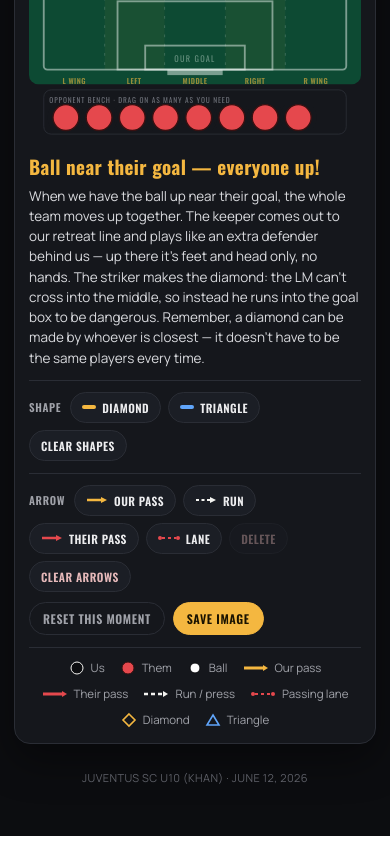
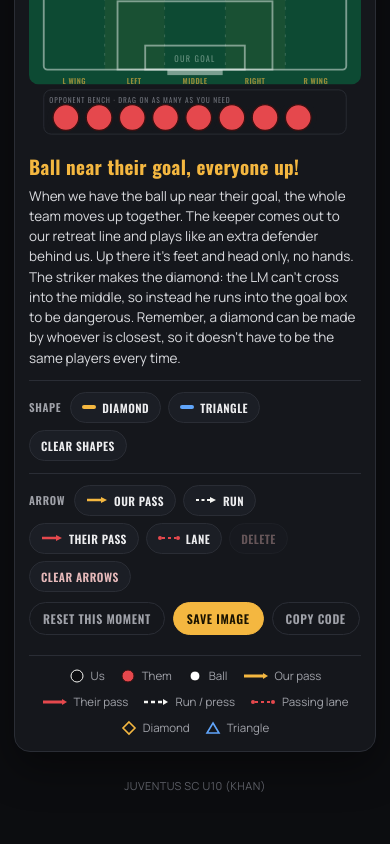
Before and after one commit to Afrakhx/Soccer-Tactical-Board, a plain HTML site: page index.html in a window 390 px wide. Shown: the part 781-1625 px from the top of the page. Drawn offline with nearby package versions, Linux system fonts and the light colour scheme.

Commit message:
Remove em dashes and date; restore Copy code (#9)
* Add Juventus U10 tactics board editor with localStorage persistence

* Rewrite board copy for U10 kids and add plain-English tactics playbook

- Remove how-to-use-the-tool instructions and assistant-loop language
- Rewrite all six scene descriptions in simple, kid-friendly words
- Add a Playbook section explaining each tactic, tappable to jump to the board
- Add a who's-who position key (GK/defenders/CDM/CAM/etc.)
- Relabel pitch lanes (LW/LHS/C -> L WING/LEFT/MIDDLE) and add Passing-lane legend
- Make the 'line of five' actually flat

* Rework board: phases, free-draw, recolored players, plain-English notes

- Rename scene 1 to general Positions concept (not a kickoff conflict); note it allows overlaps/rotations
- Remove standalone Diamond tab; convey 'diamond = whoever is closest' in notes and varied diamonds
- Add Before/After toggle for Squeeze and Our kickoff using the coach's coordinates
- Add Free draw tab and a Clear arrows button
- Rewrite all tactic notes in kid-friendly language, carrying full coach detail
- Make our players black with white text; move retreat line to mid-half (y=442)
- Clean arrow ends: handles only on the selected arrow, small dots only on passing lanes
- Align arrow tools with legend (arrowheads); remove bottom playbook section
- New phased data model (v3) for save/load and export

* Remove made-up custom domain; use free github.io Pages URL

* Remove redundant Positions tab; 5 moments remain

* Update main title to Juventus SC U10 (KHAN) Tactics

* High Press rename, tidy bench line, toggle above field, image export, choke squeeze

- Rename tab 'Push up' -> 'High Press'
- Pack unused bench opponents into a tidy straight line
- Move Before/After toggle above the field (visible on phones)
- Squeeze: single phase, screenshot-based positions, 'choke not overload' note
- Replace Copy positions with Save image (PNG of field view, shareable to phone Photos)

* Remove all visible references to Phoenix (footer, bench, legend, notes, title)

* Remove em dashes and date; re-add Copy code button for sending layouts

---------

Co-authored-by: Claude <noreply@anthropic.com>

```diff
--- a/index.html
+++ b/index.html
@@ -77,7 +77,7 @@
 <div class="wrap">
   <div class="kicker">Juventus FC U10 · Matchday Plan</div>
   <h1>Juventus SC U10 <span class="num">(KHAN)</span> Tactics</h1>
-  <p class="sub">Tap a moment to see where everyone goes. Some moments have a Before and After — tap those to watch the play happen.</p>
+  <p class="sub">Tap a moment to see where everyone goes. Some moments have a Before and After, so tap those to watch the play happen.</p>
 
   <div class="chips" id="chips">
     <button class="chip" onclick="go(0)"><span class="n">1</span>High Press</button>
@@ -163,7 +163,7 @@
     </svg>
 
     <div class="capbox">
-      <h3 id="cue">Ball near their goal — everyone up!</h3>
+      <h3 id="cue">Ball near their goal, everyone up!</h3>
       <p id="subtxt"></p>
 
       <div class="tools">
@@ -186,6 +186,7 @@
       <div class="btnrow">
         <button class="obtn ghost" onclick="resetScene()">Reset this moment</button>
         <button class="obtn fill" onclick="saveImage()">Save image</button>
+        <button class="obtn ghost" onclick="copyCode()">Copy code</button>
         <span class="status" id="status"></span>
       </div>
     </div>
@@ -202,7 +203,7 @@
     </div>
   </div>
 
-  <div class="foot">JUVENTUS SC U10 (KHAN) · JUNE 12, 2026</div>
+  <div class="foot">JUVENTUS SC U10 (KHAN)</div>
 </div>
 <script>
 var SVGNS="http://www.w3.org/2000/svg";
@@ -227,22 +228,22 @@ function P(o){
 }
 // Each moment has one or more phases (Before / After). Arrows are stored as pixel coordinates; shapes reference player ids.
 var SCN=[
- {name:"High Press",cue:"Ball near their goal — everyone up!",
-  sub:"When we have the ball up near their goal, the whole team moves up together. The keeper comes out to our retreat line and plays like an extra defender behind us — up there it's feet and head only, no hands. The striker makes the diamond: the LM can't cross into the middle, so instead he runs into the goal box to be dangerous. Remember, a diamond can be made by whoever is closest — it doesn't have to be the same players every time.",
+ {name:"High Press",cue:"Ball near their goal, everyone up!",
+  sub:"When we have the ball up near their goal, the whole team moves up together. The keeper comes out to our retreat line and plays like an extra defender behind us. Up there it's feet and head only, no hands. The striker makes the diamond: the LM can't cross into the middle, so instead he runs into the goal box to be dangerous. Remember, a diamond can be made by whoever is closest, so it doesn't have to be the same players every time.",
   phases:[{pos:P({st:[252,72],cam:[187,116],lm:[156,49],rm:[320,157],dm:[249,179],lb:[177,213],cb:[232,266],rb:[320,237],gk:[177,427],ball:[312,132],o1:[303,108]}),arr:[],shapes:[{type:"diamond",ids:["st","dm","cam","rm"]},{type:"triangle",ids:["dm","rb","rm"]},{type:"triangle",ids:["lm","cam","st"]}]}]},
 
  {name:"Squeeze",cue:"Squeeze and choke",
-  sub:"This is how we defend any time the other team has the ball, anywhere on the field. Only ONE player — the closest one — runs at the ball. We do NOT all swarm it, because that leaves big gaps. Instead everyone else chokes them: we stand in every passing lane — behind them, beside them, and in front — so the player on the ball has nowhere to pass and gets stuck.",
+  sub:"This is how we defend any time the other team has the ball, anywhere on the field. Only ONE player, the closest one, runs at the ball. We do NOT all swarm it, because that leaves big gaps. Instead everyone else chokes them: we stand in every passing lane, behind them, beside them, and in front, so the player on the ball has nowhere to pass and gets stuck.",
   phases:[
    {pos:P({st:[256,155],cam:[194,172],lm:[162,199],dm:[207,286],rm:[288,272],lb:[172,403],cb:[212,383],rb:[227,330],gk:[162,507],ball:[271,286],o1:[194,114],o2:[246,135],o3:[132,190],o4:[311,231],o5:[202,238],o6:[301,279],o7:[236,321],o8:[187,362],o9:[212,410]}),arr:[],shapes:[]}
   ]},
 
  {name:"Their kickoff",cue:"Their kickoff",
-  sub:"When the other team kicks off, watch the ball AND your player. The moment the ball moves, the player closest to it runs straight at it and everyone else sprints in to squeeze and cover — exactly like the Squeeze plan. The keeper waits on our retreat line.",
+  sub:"When the other team kicks off, watch the ball AND your player. The moment the ball moves, the player closest to it runs straight at it and everyone else sprints in to squeeze and cover, exactly like the Squeeze plan. The keeper waits on our retreat line.",
   phases:[{pos:P({lm:[311,321],dm:[112,311],st:[180,345],cam:[246,317],rm:[49,318],lb:[77,388],cb:[183,398],rb:[280,390],gk:[184,451],ball:[145,219],o1:[227,188],o2:[177,289],o3:[67,224],o4:[291,222],o5:[137,190],o6:[177,41],o7:[98,132],o8:[178,112],o9:[248,143]}),arr:[{t:"oppass",x1:177,y1:292,x2:142,y2:197},{t:"run",x1:122,y1:305,x2:138,y2:227}],shapes:[]}]},
 
  {name:"Our kickoff",cue:"Our kickoff",
-  sub:"The striker kicks off and passes straight back to the CDM — every time, never to the CAM. The CAM already knows the ball isn't coming to him, so he sprints higher than the CDM. The winger on the far side sprints inside to fill the gap between the CDM and CAM. Together we make our diamond and attack. Tap Before and After to watch us build the shape.",
+  sub:"The striker kicks off and passes straight back to the CDM every time, never to the CAM. The CAM already knows the ball isn't coming to him, so he sprints higher than the CDM. The winger on the far side sprints inside to fill the gap between the CDM and CAM. Together we make our diamond and attack. Tap Before and After to watch us build the shape.",
   phases:[
    {pos:P({st:[166,318],lm:[46,400],dm:[113,400],cam:[247,400],rm:[314,400],lb:[108,478],cb:[180,492],rb:[252,478],gk:[180,548],ball:[180,301],o1:[168,282],o2:[214,272]}),arr:[{t:"pass",x1:175,y1:308,x2:123,y2:385}],shapes:[]},
    {pos:P({st:[76,254],lm:[46,335],dm:[98,394],cam:[143,311],rm:[191,380],lb:[47,465],cb:[158,446],rb:[253,430],gk:[180,548],ball:[108,372],o1:[168,282],o2:[214,272]}),arr:[],shapes:[{type:"diamond",ids:["lm","cam","dm","rm"]},{type:"triangle",ids:["st","lm","cam"]},{type:"triangle",ids:["dm","rm","cb"]}]}
@@ -372,6 +373,35 @@ function loadSaved(){
     }).catch(function(){render();});
   }catch(e){render();}
 }
+// Export every moment as JSON text and copy it to the clipboard (for sending layouts to the coach).
+function copyCode(){
+  var out={},i,j,k,p;
+  for(i=0;i<SCN.length;i++){
+    var multi=SCN[i].phases.length>1;
+    for(p=0;p<STATE[i].ph.length;p++){
+      var ph=STATE[i].ph[p],sc={players:{},opponents:{},ball:null,arrows:[],shapes:[]};
+      for(k in ph.pos){
+        var rp=[r(ph.pos[k][0]),r(ph.pos[k][1])];
+        if(k==="ball"){sc.ball=rp;}
+        else if(k.charAt(0)==="o"){if(ph.pos[k][1]<600){sc.opponents[NAMES[k]]=rp;}}
+        else{sc.players[NAMES[k]]=rp;}
+      }
+      for(j=0;j<ph.arr.length;j++){var a=ph.arr[j];sc.arrows.push({type:a.t,from:[r(a.x1),r(a.y1)],to:[r(a.x2),r(a.y2)]});}
+      for(j=0;j<ph.shapes.length;j++){var shh=ph.shapes[j];sc.shapes.push({type:shh.type,players:shh.ids.map(function(id){return NAMES[id];})});}
+      out[(i+1)+" "+SCN[i].name+(multi?" ("+(p===0?"before":"after")+")":"")]=sc;
+    }
+  }
+  var txt="Juventus U10 board (pitch is 360 wide by 600 tall, our goal at the bottom):\n"+JSON.stringify(out,null,1);
+  function fb(){
+    var ta=document.createElement("textarea");ta.value=txt;ta.style.position="fixed";ta.style.left="-9999px";
+    document.body.appendChild(ta);ta.focus();ta.select();
+    try{document.execCommand("copy");setStatus("Code copied. Paste it in the chat.");}catch(e){window.prompt("Copy this:",txt);}
+    document.body.removeChild(ta);
+  }
+  if(navigator.clipboard&&navigator.clipboard.writeText){
+    navigator.clipboard.writeText(txt).then(function(){setStatus("Code copied. Paste it in the chat.");}).catch(fb);
+  }else{fb();}
+}
 // Save just the field view (pitch + whatever is drawn, no bench) as a PNG.
 // On phones the native share sheet lets the user save it to Photos.
 function saveImage(){
```
